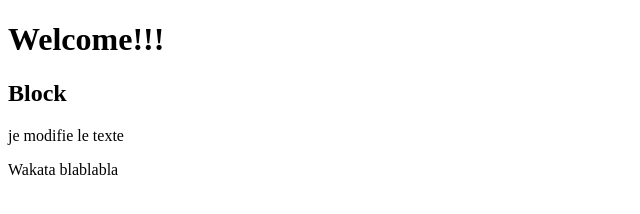
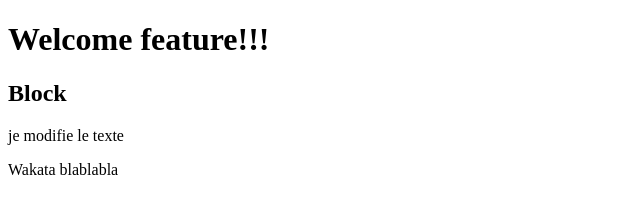
Before and after one commit to pierreraffoul/test-model, a plain HTML site: page index.html in a window 1280 px wide. Shown: the whole page, without its empty margins (0-640 px from the left). Drawn offline with Linux system fonts and the light colour scheme.

Commit message:
Ceci est un commit dans la branche feature

```diff
--- a/index.html
+++ b/index.html
@@ -6,7 +6,7 @@
     <title>Document</title>
 </head>
 <body>
-    <h1>Welcome!!!</h1>
+    <h1>Welcome feature!!!</h1>
 
     <div>
         <h2>Block</h2>
```
